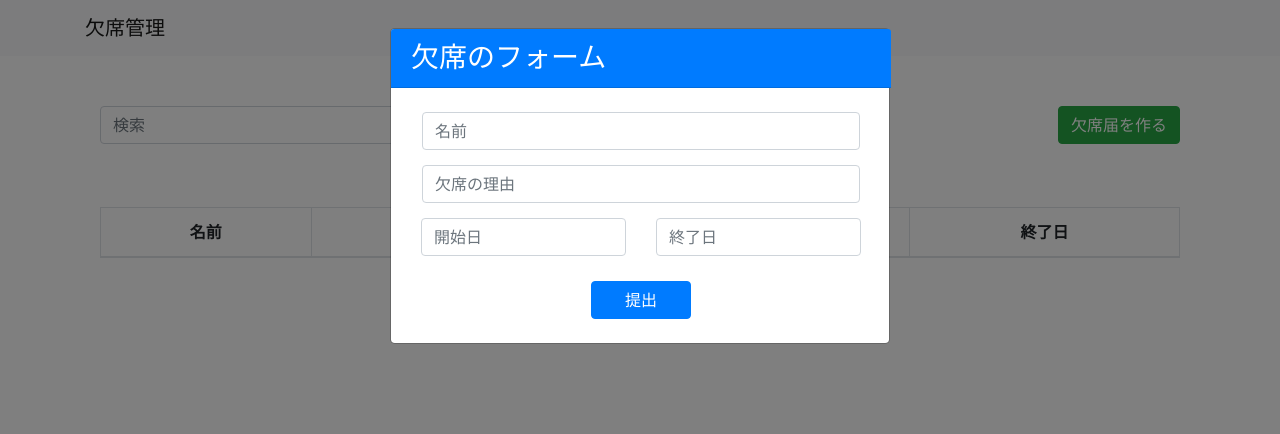
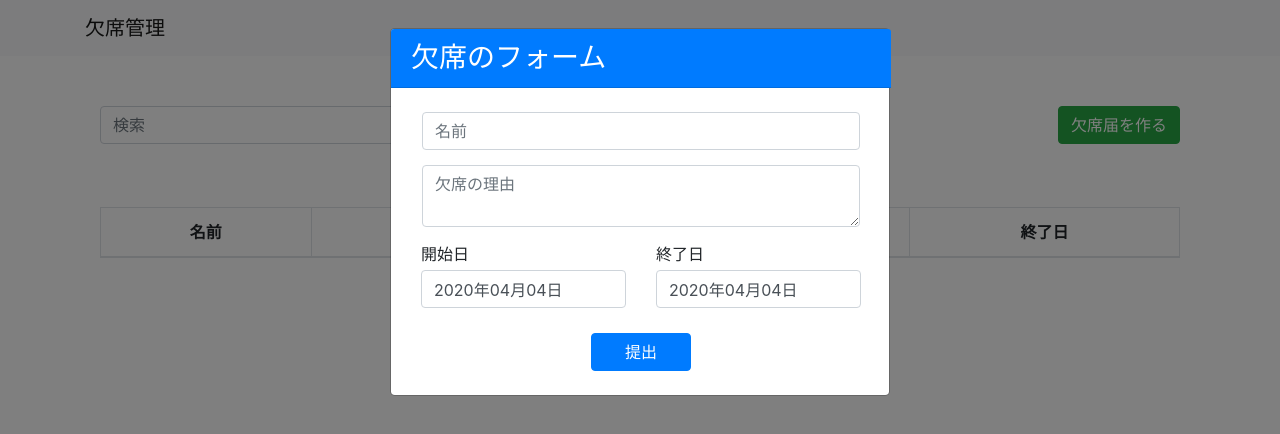
Before and after one commit to nguyenduong2612/absence-app, a React (Create React App) app: page / in a window 1280 px wide. Both pictures are taken after a click on the button "欠席届を作る". Shown: the top 434 px of the page. Built offline with nearby package versions, Linux system fonts and the light colour scheme.

Commit message:
add datepicker

```diff
--- a/package.json
+++ b/package.json
@@ -10,6 +10,7 @@
     "css-loader": "^3.4.2",
     "react": "^16.13.1",
     "react-bootstrap": "^1.0.0",
+    "react-datepicker": "^2.14.1",
     "react-dom": "^16.13.1",
     "react-scripts": "3.4.1",
     "style-loader": "^1.1.3"
--- a/src/Form.js
+++ b/src/Form.js
@@ -1,4 +1,7 @@
 import React, {Component} from 'react';
+import DatePicker from "react-datepicker";
+
+import "react-datepicker/dist/react-datepicker.css";
 import "./Form.css";
 
 class Form extends Component {
@@ -7,8 +10,8 @@ class Form extends Component {
         this.state = {
           name: "",
           reason: "",
-          start: "",
-          end: "",
+          start: new Date(),
+          end:  new Date()
         };
         this.handleNameChange = this.handleNameChange.bind(this);
         this.handleReasonChange = this.handleReasonChange.bind(this);
@@ -26,12 +29,12 @@ class Form extends Component {
       this.setState({reason : event.target.value})
     }
 
-    handleStartChange(event){
-        this.setState({start : event.target.value});
+    handleStartChange(date){
+        this.setState({start : date});
     }
 
-    handleEndChange(event){
-        this.setState({end : event.target.value});
+    handleEndChange(date){
+        this.setState({end : date});
     }
 
     handleSubmit(event){
@@ -40,8 +43,8 @@ class Form extends Component {
         absence_list.push({
             name: this.state.name,
             reason: this.state.reason,
-            start : this.state.start,
-            end: this.state.end,
+            start : this.state.start.toLocaleDateString('ja-JP'),
+            end: this.state.end.toLocaleDateString('ja-JP'),
         });
         this.props.handleUpdate(absence_list);
     }
@@ -57,7 +60,7 @@ class Form extends Component {
                     />
                 </div>
                 <div className="row px-3">
-                    <input
+                    <textarea
                         className='form-control'
                         placeholder="欠席の理由"
                         onChange={this.handleReasonChange}
@@ -65,17 +68,21 @@ class Form extends Component {
                 </div>
                 <div className="row">
                     <div className="col-md-6">
-                        <input
+                        <p className="mb-1">開始日</p>
+                        <DatePicker
                             className='form-control'
-                            placeholder="開始日"
+                            selected={ this.state.start }
                             onChange={this.handleStartChange}
+                            dateFormat='yyyy年MM月dd日'
                         />
                     </div>
                     <div className="col-md-6">
-                        <input
+                        <p className="mb-1">終了日</p>
+                        <DatePicker
                             className='form-control'
-                            placeholder="終了日"
+                            selected={ this.state.end }
                             onChange={this.handleEndChange}
+                            dateFormat='yyyy年MM月dd日'
                         />
                     </div>
                 </div>
```
Also changed, not shown: 1 other file (tests, documents, lock files or other folders).
